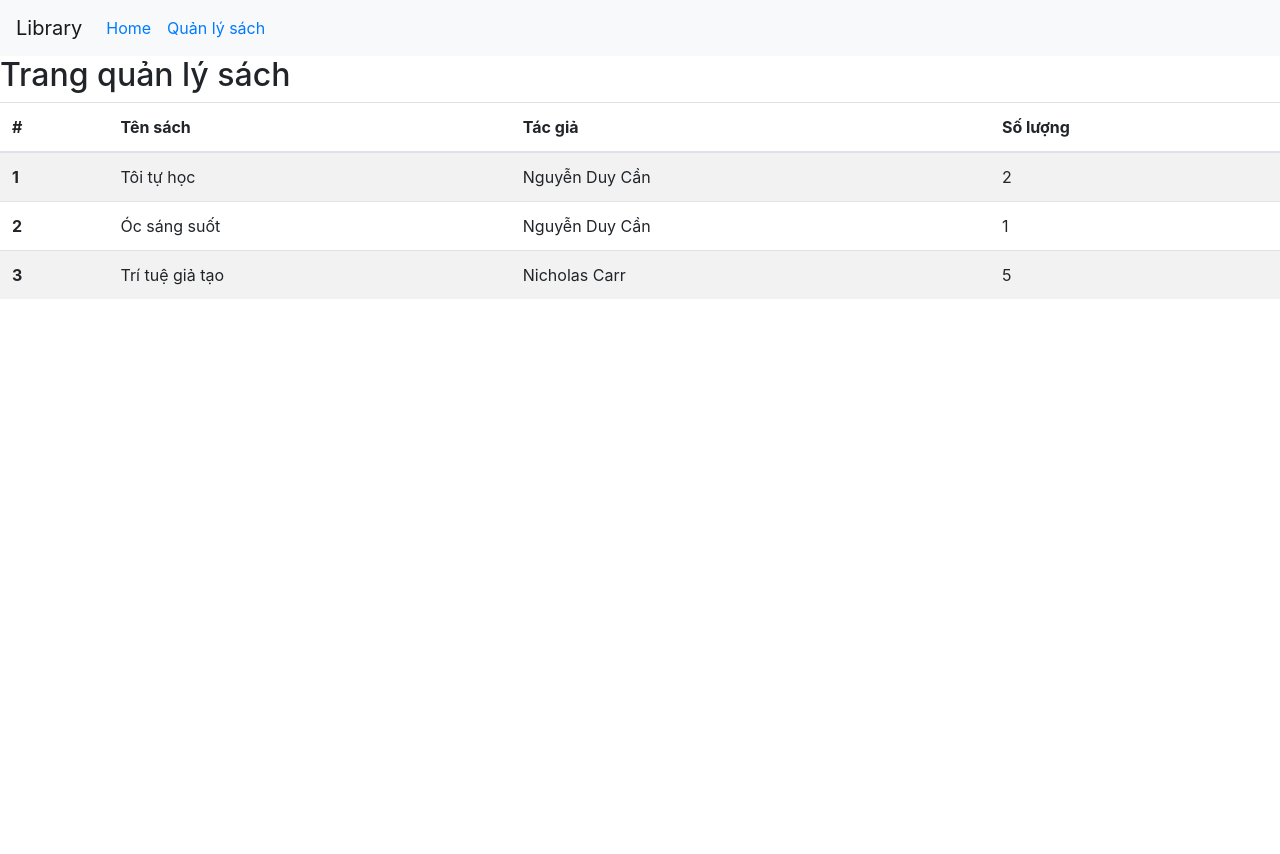
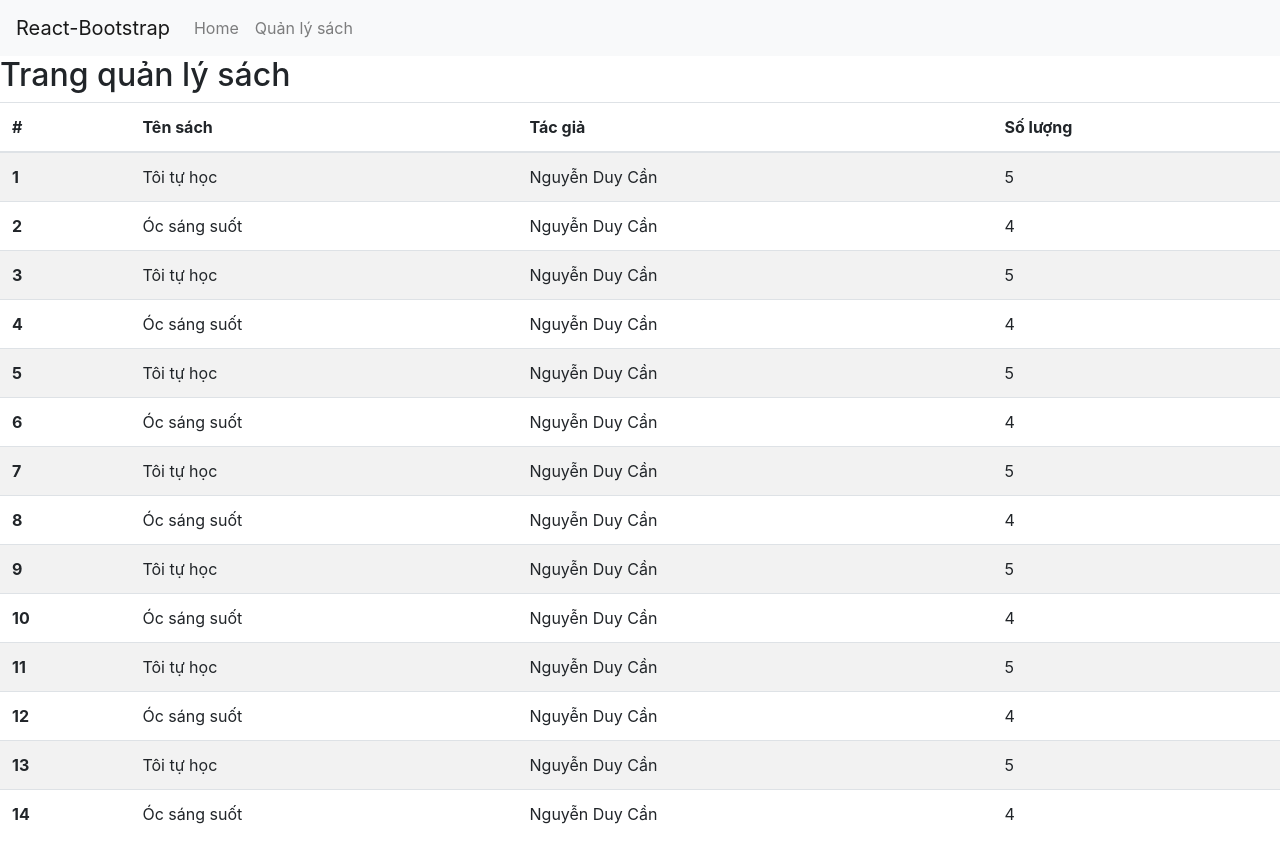
Before and after one commit to thanhnhut02jan/pttk-library-web, a React (Create React App) app: page /books-management in a window 1280 px wide. Before the commit the page ends 800 px from the top, so only its background shows below. Built offline with nearby package versions, Linux system fonts and the light colour scheme.

Commit message:
add more mock

```diff
--- a/package.json
+++ b/package.json
@@ -8,10 +8,10 @@
     "@testing-library/user-event": "^12.6.3",
     "bootstrap": "^4.6.0",
     "react": "^17.0.1",
+    "react-bootstrap": "^1.4.3",
     "react-dom": "^17.0.1",
     "react-router-dom": "^5.2.0",
     "react-scripts": "4.0.2",
-    "reactstrap": "^8.9.0",
     "web-vitals": "^1.1.0"
   },
   "scripts": {
--- a/src/components/TopNav/index.jsx
+++ b/src/components/TopNav/index.jsx
@@ -1,48 +1,28 @@
 import React, { useState } from 'react';
 
 import {
-    BrowserRouter as Router,
-    Switch,
-    Route,
   Link
 } from "react-router-dom";
 
 import {
-    Collapse,
   Navbar,
-    NavbarToggler,
-    NavbarBrand,
-    Nav,
-    NavItem,
-    NavLink
-} from 'reactstrap';
+  Nav
+} from 'react-bootstrap';
 
 const TopNav = (props) => {
   const [isOpen, setIsOpen] = useState(false);
 
-    const toggle = () => setIsOpen(!isOpen);
-
   return (
-        <div>
-            <Navbar color="light" light expand="md">
-                <NavbarBrand >Library</NavbarBrand>
-                <NavbarToggler onClick={toggle} />
-                <Collapse isOpen={isOpen} navbar>
-                    <Nav className="mr-auto" navbar>
-                        <NavItem>
-                            <NavLink>
-                                <Link to='/'>Home</Link>
-                            </NavLink>
-                        </NavItem>
-                        <NavItem>
-                            <NavLink>
-                                <Link to='/books-management/'>Quản lý sách</Link>
-                            </NavLink>
-                        </NavItem>
+    <Navbar bg="light" expand="lg">
+      <Navbar.Brand>React-Bootstrap</Navbar.Brand>
+      <Navbar.Toggle aria-controls="basic-navbar-nav" />
+      <Navbar.Collapse id="basic-navbar-nav">
+        <Nav className="mr-auto">
+          <Nav.Link as={Link} to='/'>Home</Nav.Link>
+          <Nav.Link as={Link} to='/books-management/'>Quản lý sách</Nav.Link>
         </Nav>
-                </Collapse>
+      </Navbar.Collapse>
     </Navbar>
-        </div>
   );
 }
 
--- a/src/index.js
+++ b/src/index.js
@@ -4,9 +4,9 @@
 import reportWebVitals from './reportWebVitals';
 
 ReactDOM.render(
-  <React.StrictMode>
+  <React.Fragment>
     <App />
-  </React.StrictMode>,
+  </React.Fragment>,
   document.getElementById('root')
 );
 
--- a/src/pages/QuanLySach/BookTable.jsx
+++ b/src/pages/QuanLySach/BookTable.jsx
@@ -1,10 +1,101 @@
 import React from 'react';
-import { Table } from 'reactstrap';
+import { Table } from 'react-bootstrap';
 
-const Example = (props) => {
+import TableRow from './TableRow'
+
+const BookTable = (props) => {
+  let data = {
+    book: [
+      {
+        id: 1,
+        name: 'Tôi tự học',
+        author: 'Nguyễn Duy Cần',
+        amount: 5
+      },
+      {
+        id: 2,
+        name: 'Óc sáng suốt',
+        author: 'Nguyễn Duy Cần',
+        amount: 4
+      },
+      {
+        id: 1,
+        name: 'Tôi tự học',
+        author: 'Nguyễn Duy Cần',
+        amount: 5
+      },
+      {
+        id: 2,
+        name: 'Óc sáng suốt',
+        author: 'Nguyễn Duy Cần',
+        amount: 4
+      },
+      {
+        id: 1,
+        name: 'Tôi tự học',
+        author: 'Nguyễn Duy Cần',
+        amount: 5
+      },
+      {
+        id: 2,
+        name: 'Óc sáng suốt',
+        author: 'Nguyễn Duy Cần',
+        amount: 4
+      },
+      {
+        id: 1,
+        name: 'Tôi tự học',
+        author: 'Nguyễn Duy Cần',
+        amount: 5
+      },
+      {
+        id: 2,
+        name: 'Óc sáng suốt',
+        author: 'Nguyễn Duy Cần',
+        amount: 4
+      },
+      {
+        id: 1,
+        name: 'Tôi tự học',
+        author: 'Nguyễn Duy Cần',
+        amount: 5
+      },
+      {
+        id: 2,
+        name: 'Óc sáng suốt',
+        author: 'Nguyễn Duy Cần',
+        amount: 4
+      },
+      {
+        id: 1,
+        name: 'Tôi tự học',
+        author: 'Nguyễn Duy Cần',
+        amount: 5
+      },
+      {
+        id: 2,
+        name: 'Óc sáng suốt',
+        author: 'Nguyễn Duy Cần',
+        amount: 4
+      },
+      {
+        id: 1,
+        name: 'Tôi tự học',
+        author: 'Nguyễn Duy Cần',
+        amount: 5
+      },
+      {
+        id: 2,
+        name: 'Óc sáng suốt',
+        author: 'Nguyễn Duy Cần',
+        amount: 4
+      }
+    ]
+  }
+
   return (
-        <Table striped>
-            <thead>
+    <Table hover striped>
+      <thead >
         <tr>
           <th>#</th>
           <th>Tên sách</th>
@@ -13,27 +104,10 @@
         </tr>
       </thead>
       <tbody>
-                <tr>
-                    <th scope="row">1</th>
-                    <td>Tôi tự học</td>
-                    <td>Nguyễn Duy Cần</td>
-                    <td>2</td>
-                </tr>
-                <tr>
-                    <th scope="row">2</th>
-                    <td>Óc sáng suốt</td>
-                    <td>Nguyễn Duy Cần</td>
-                    <td>1</td>
-                </tr>
-                <tr>
-                    <th scope="row">3</th>
-                    <td>Trí tuệ giả tạo</td>
-                    <td>Nicholas Carr</td>
-                    <td>5</td>
-                </tr>
+        {data.book.map((item, i) => (<TableRow {...item} key={i} id={i + 1}></TableRow>))}
       </tbody>
     </Table>
   );
 }
 
-export default Example;
+export default BookTable;
--- /dev/null
+++ b/src/pages/QuanLySach/TableRow.jsx
@@ -0,0 +1,13 @@
+const TableRow = (props) => {
+  let { id, name, author, amount } = props;
+  return (
+    <tr>
+      <th scope="row">{id}</th>
+      <td>{name}</td>
+      <td>{author}</td>
+      <td>{amount}</td>
+    </tr>
+  )
+}
+
+export default TableRow;
--- a/src/pages/QuanLySach/index.jsx
+++ b/src/pages/QuanLySach/index.jsx
@@ -3,13 +3,13 @@
 import BookTable from './BookTable'
 
 const QuanLySach = () => {
-    return (
-        <div className='BookManagement'>
-            <h2>Trang quản lý sách</h2>
-            <BookTable></BookTable>
-        </div>
+  return (
+    <div>
+      <h2>Trang quản lý sách</h2>
+      <BookTable></BookTable>
+    </div>
 
-    )
+  )
 }
 
 export default QuanLySach;
```
Also changed, not shown: 1 other file (tests, documents, lock files or other folders). Lines whose indentation alone changed are shown as unchanged.
